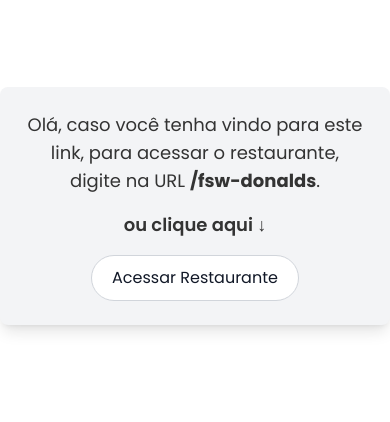
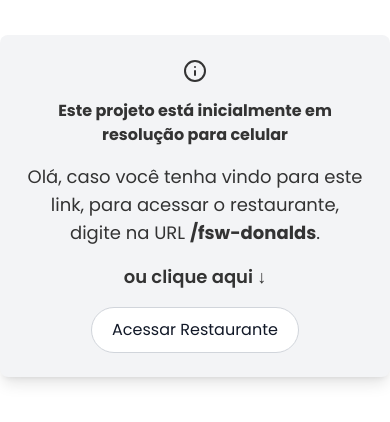
Before and after one commit to stephannica/Fullstack-Restaurant, a Next.js app: page / in a window 390 px wide. Shown: the part 216-638 px from the top of the page. Built offline with nearby package versions, Linux system fonts and the light colour scheme.

Commit message:
chore: add info about initial phone-only layout

```diff
--- a/src/app/page.tsx
+++ b/src/app/page.tsx
@@ -1,9 +1,14 @@
+import { InfoIcon } from "lucide-react";
 import Link from "next/link";
 
 const HomePage = () => {
   return (
     <div className="flex h-screen items-center justify-center">
       <div className="space-y-4 rounded-lg bg-gray-100 p-6 text-center shadow-lg">
+          <InfoIcon className="m-auto"/>
+        <h1 className="font-bold" >
+          Este projeto está inicialmente em resolução para celular
+        </h1>
         <h1 className="text-lg">
           Olá, caso você tenha vindo para este link, para acessar o restaurante,
           digite na URL <span className="font-bold">/fsw-donalds</span>.
```
